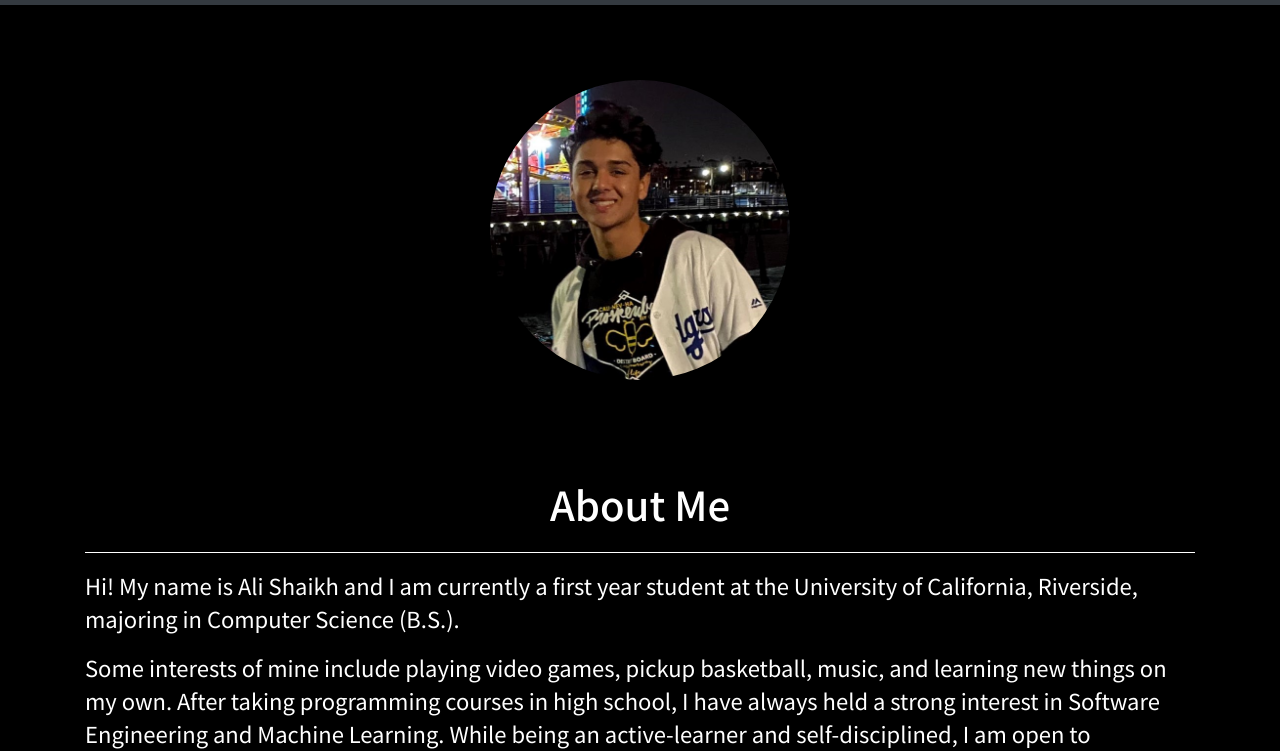
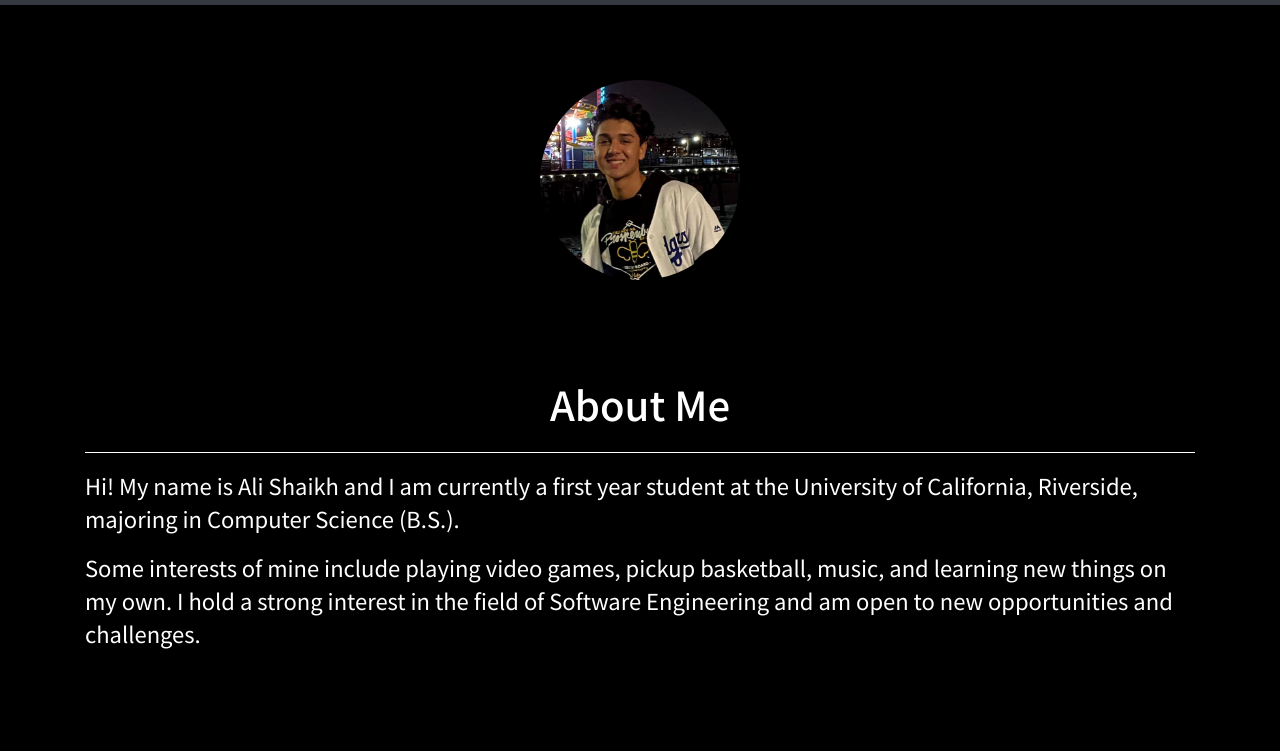
Before and after one commit to alihshaikh/alihshaikh.github.io, a plain HTML site: page index.html in a window 1280 px wide. Shown: the part 51-802 px from the top of the page. Drawn offline with nearby package versions, Linux system fonts and the light colour scheme.

Commit message:
changed about me

```diff
--- a/index.html
+++ b/index.html
@@ -89,11 +89,8 @@
         <div class="col">
           <p class="white-text headerfont">
             Some interests of mine include playing video games, pickup
-            basketball, music, and learning new things on my own. After taking
-            programming courses in high school, I have always held a strong
-            interest in Software Engineering and Machine Learning. While being
-            an active-learner and self-disciplined, I am open to oppurtunities
-            that will further enrich my skills.
+            basketball, music, and learning new things on my own. I hold a strong interest in the field of Software Engineering and am open to new opportunities and challenges.
+
           </p>
         </div>
       </div>
--- a/styles.css
+++ b/styles.css
@@ -16,8 +16,8 @@ body {
 #circle {
   border-radius: 50%;
   margin-top: 75px;
-  width:300px;
-  height:300px;
+  width:200px;
+  height:200px;
   /*border: 5px solid #242424;*/
 }
 
```
